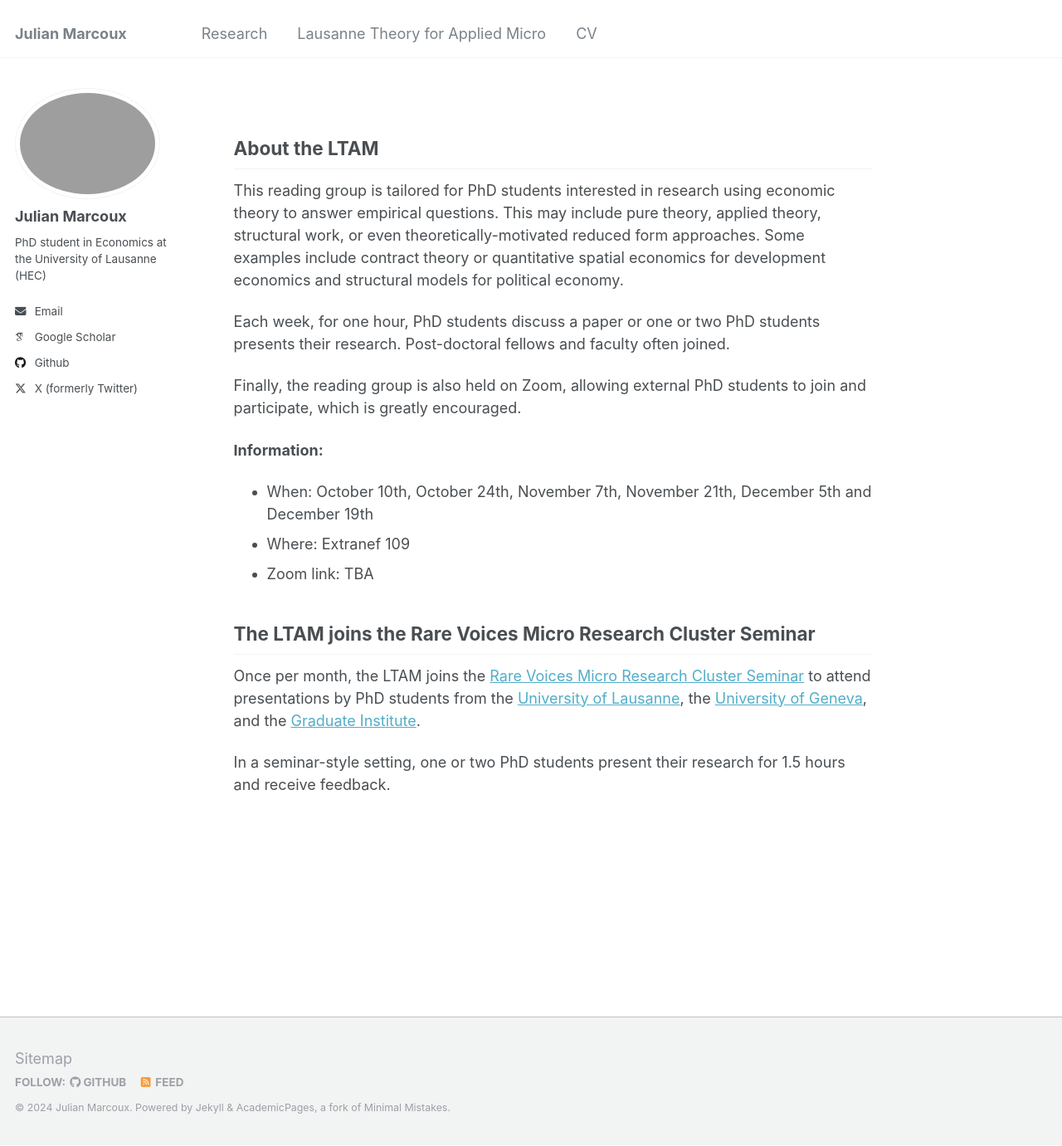
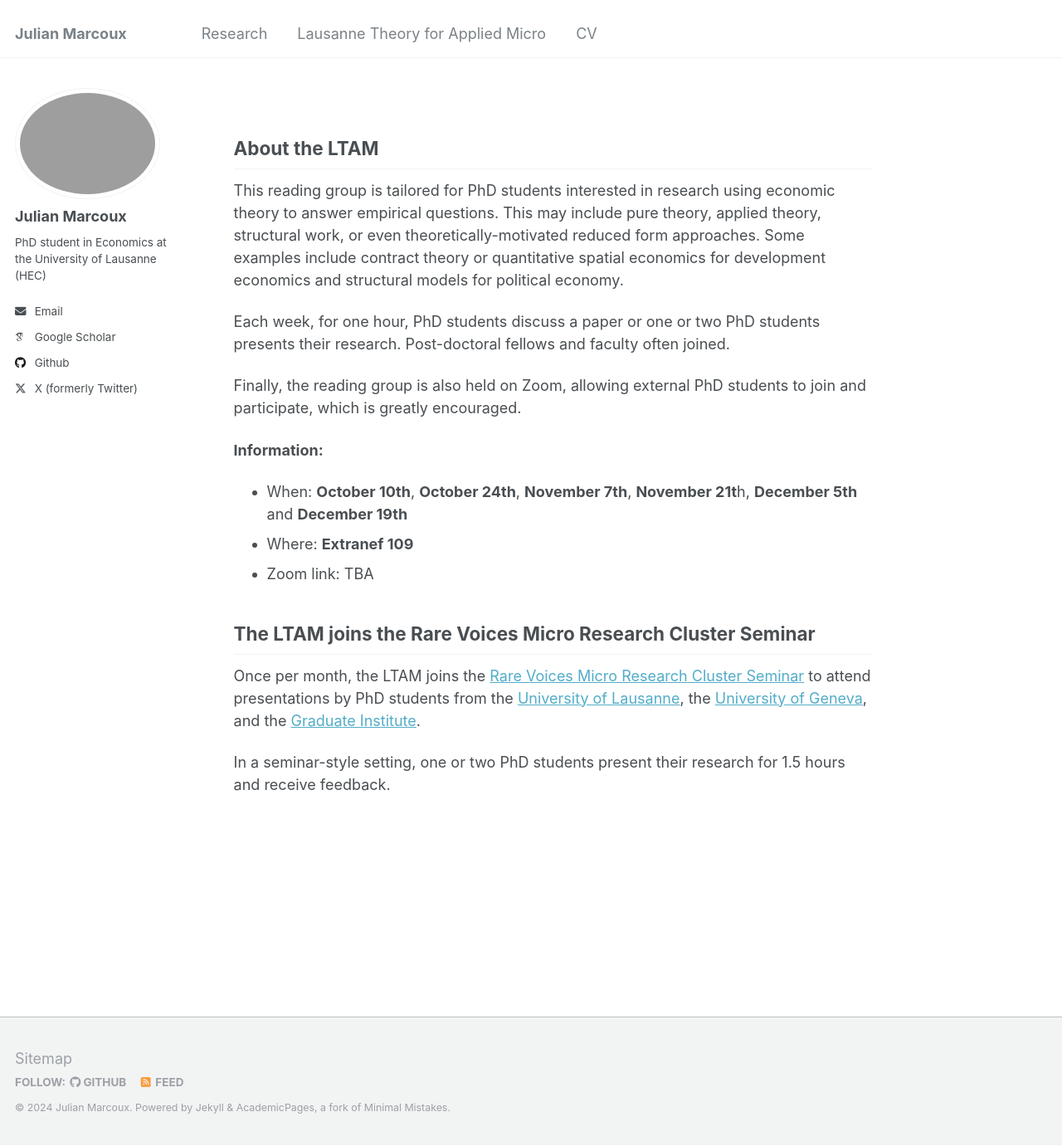
Before and after one commit to julianmarcoux/julianmarcoux.github.io, a Jekyll site: the page built from _pages/reading_group.md, in a window 1280 px wide and 1381 px high. Shown: the whole window at 83% size. Built offline with Jekyll 4.4.1, drawn with Linux system fonts in a browser that asks for light colours; some web fonts are replaced.

Commit message:
Update reading_group.md

```diff
--- a/_pages/reading_group.md
+++ b/_pages/reading_group.md
@@ -15,8 +15,8 @@ Finally, the reading group is also held on Zoom, allowing external PhD students
 
 **Information:**
 
-- When: October 10th, October 24th, November 7th, November 21th, December 5th and December 19th
-- Where: Extranef 109
+- When: **October 10th**, **October 24th**, **November 7th**, **November 21t**h, **December 5th** and **December 19th**
+- Where: **Extranef 109**
 - Zoom link: TBA
 
 
```
